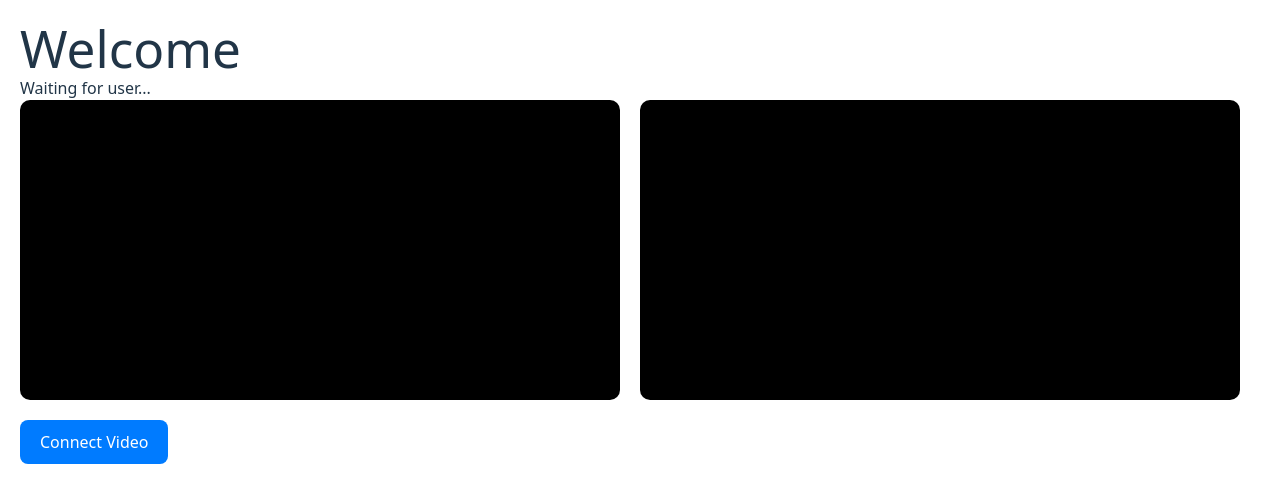
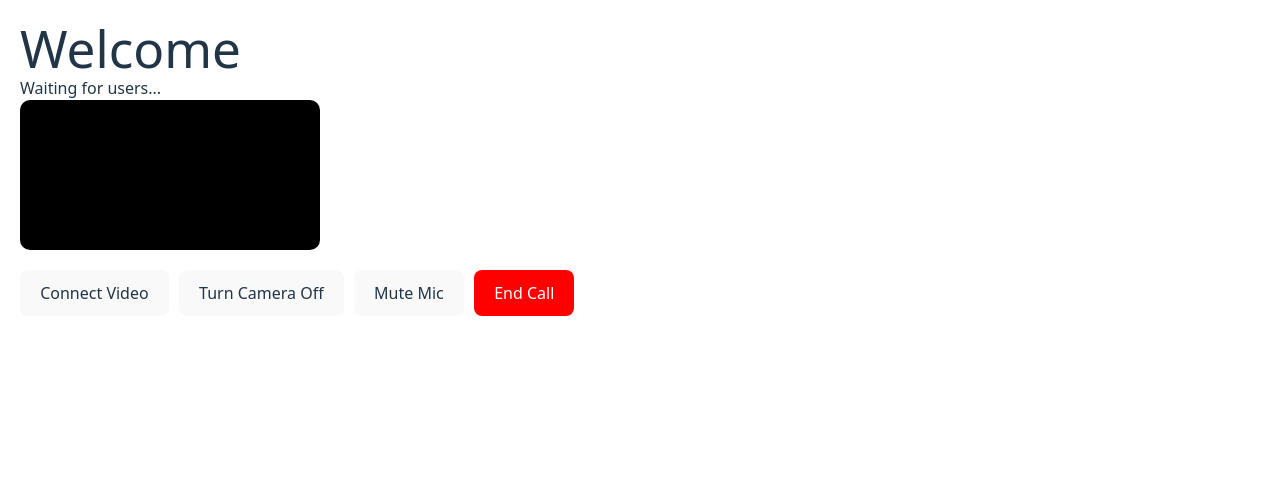
Before and after one commit to anoopsoni1/Frontendvideo, a React (Vite) app: page /room/1 in a window 1280 px wide. Shown: the top 502 px of the page. Built offline with nearby package versions, Linux system fonts and the light colour scheme; no server answers.

Commit message:
Push latest changes

```diff
--- a/src/Pages/Page2.jsx
+++ b/src/Pages/Page2.jsx
@@ -15,10 +15,12 @@ function Page2() {
   } = Usepeer();
 
   const [streamed, setStreamed] = useState(null);
-  const [remoteEmail, setRemoteEmail] = useState(null);
+  const [remoteUsers, setRemoteUsers] = useState([]); // ✅ store multiple remote users
+  const [cameraOn, setCameraOn] = useState(true);
+  const [micOn, setMicOn] = useState(true);
 
   const localVideoRef = useRef(null);
-  const remoteVideoRef = useRef(null);
+  const remoteVideosContainerRef = useRef(null); // container to append remote videos
 
   // Get local media
   const getUserMedia = async () => {
@@ -34,30 +36,38 @@ function Page2() {
   // Handle new user joining
   const handleNewUserJoined = useCallback(({ emailid }) => {
     console.log("New user joined:", emailid);
-    setRemoteEmail(emailid);
+    setRemoteUsers((prev) => [...new Set([...prev, emailid])]);
   }, []);
 
   // Handle incoming call
-  const handleIncomingCall = useCallback(async ({ from, offer }) => {
+  const handleIncomingCall = useCallback(
+    async ({ from, offer }) => {
       console.log("Incoming call from:", from);
       const answer = await createAnswer(offer);
       socket.emit("Call-accepted", { emailid: from, answer });
-    setRemoteEmail(from);
+      setRemoteUsers((prev) => [...new Set([...prev, from])]);
       if (streamed) sendStream(streamed);
-  }, [createAnswer, socket, streamed, sendStream]);
+    },
+    [createAnswer, socket, streamed, sendStream]
+  );
 
   // Handle call accepted
-  const handleCallAccepted = useCallback(async ({ answer }) => {
+  const handleCallAccepted = useCallback(
+    async ({ answer }) => {
       console.log("Call accepted by remote user");
       await setRemoteDescription(answer);
       if (streamed) sendStream(streamed);
-  }, [setRemoteDescription, streamed, sendStream]);
+    },
+    [setRemoteDescription, streamed, sendStream]
+  );
 
   // ICE candidate handling
   useEffect(() => {
     peer.addEventListener("icecandidate", (event) => {
-      if (event.candidate && remoteEmail) {
+      if (event.candidate) {
+        remoteUsers.forEach((remoteEmail) => {
           socket.emit("ice-candidate", { to: remoteEmail, candidate: event.candidate });
+        });
       }
     });
 
@@ -72,12 +82,20 @@ function Page2() {
     return () => {
       socket.off("ice-candidate");
     };
-  }, [peer, remoteEmail, socket, addIceCandidate]);
+  }, [peer, remoteUsers, socket, addIceCandidate]);
 
-  // Set remote stream
+  // Set remote stream dynamically
   useEffect(() => {
-    if (remoteVideoRef.current && remotestream) {
-      remoteVideoRef.current.srcObject = remotestream;
+    if (remotestream) {
+      const videoElement = document.createElement("video");
+      videoElement.srcObject = remotestream;
+      videoElement.autoplay = true;
+      videoElement.playsInline = true;
+      videoElement.style.width = "300px";
+      videoElement.style.borderRadius = "10px";
+      videoElement.style.background = "#000";
+
+      remoteVideosContainerRef.current.appendChild(videoElement);
     }
   }, [remotestream]);
 
@@ -95,30 +113,66 @@ function Page2() {
   }, [socket, handleNewUserJoined, handleIncomingCall, handleCallAccepted]);
 
   // Get local media on mount
-  useEffect(() => { getUserMedia(); }, []);
+  useEffect(() => {
+    getUserMedia();
+  }, []);
 
   // Button click: create offer and connect to remote
   const handleCallButton = async () => {
-    if (!remoteEmail || !streamed) return alert("No remote user or local stream available");
+    if (!remoteUsers.length || !streamed) return alert("No remote users or local stream available");
     const offer = await createOffer();
     sendStream(streamed);
+    remoteUsers.forEach((remoteEmail) => {
       socket.emit("call-user", { emailid: remoteEmail, offer });
+    });
+  };
+
+  // Toggle Camera
+  const toggleCamera = () => {
+    if (!streamed) return;
+    streamed.getVideoTracks().forEach((track) => (track.enabled = !cameraOn));
+    setCameraOn((prev) => !prev);
+  };
+
+  // Toggle Mic
+  const toggleMic = () => {
+    if (!streamed) return;
+    streamed.getAudioTracks().forEach((track) => (track.enabled = !micOn));
+    setMicOn((prev) => !prev);
+  };
+
+  // End Call
+  const handleEndCall = () => {
+    if (streamed) {
+      streamed.getTracks().forEach((track) => track.stop());
+    }
+    if (localVideoRef.current) localVideoRef.current.srcObject = null;
+    if (remoteVideosContainerRef.current) remoteVideosContainerRef.current.innerHTML = "";
+    setRemoteUsers([]);
+    console.log("Call ended");
   };
 
   return (
     <div style={{ padding: "20px" }}>
       <h1>Welcome</h1>
-      <h2>{remoteEmail ? `Remote: ${remoteEmail}` : "Waiting for user..."}</h2>
+      <h2>{remoteUsers.length > 0 ? `Connected to: ${remoteUsers.join(", ")}` : "Waiting for users..."}</h2>
       <div style={{ display: "flex", gap: "20px" }}>
-        <video ref={localVideoRef} autoPlay muted playsInline style={{ width: "600px", borderRadius: "10px", background: "#000" }} />
-        <video ref={remoteVideoRef} autoPlay playsInline style={{ width: "600px", borderRadius: "10px", background: "#000" }} />
+        <video
+          ref={localVideoRef}
+          autoPlay
+          muted
+          playsInline
+          style={{ width: "300px", borderRadius: "10px", background: "#000" }}
+        />
+        <div ref={remoteVideosContainerRef} style={{ display: "flex", gap: "10px", flexWrap: "wrap" }} />
       </div>
-      <button
-        onClick={handleCallButton}
-        style={{ marginTop: "20px", padding: "10px 20px", borderRadius: "8px", backgroundColor: "#007bff", color: "#fff", border: "none", cursor: "pointer" }}
-      >
-        Connect Video
-      </button>
+
+      <div style={{ marginTop: "20px", display: "flex", gap: "10px" }}>
+        <button onClick={handleCallButton}>Connect Video</button>
+        <button onClick={toggleCamera}>{cameraOn ? "Turn Camera Off" : "Turn Camera On"}</button>
+        <button onClick={toggleMic}>{micOn ? "Mute Mic" : "Unmute Mic"}</button>
+        <button onClick={handleEndCall} style={{ backgroundColor: "red", color: "white" }}>End Call</button>
+      </div>
     </div>
   );
 }
```
Lines whose indentation alone changed are shown as unchanged.
